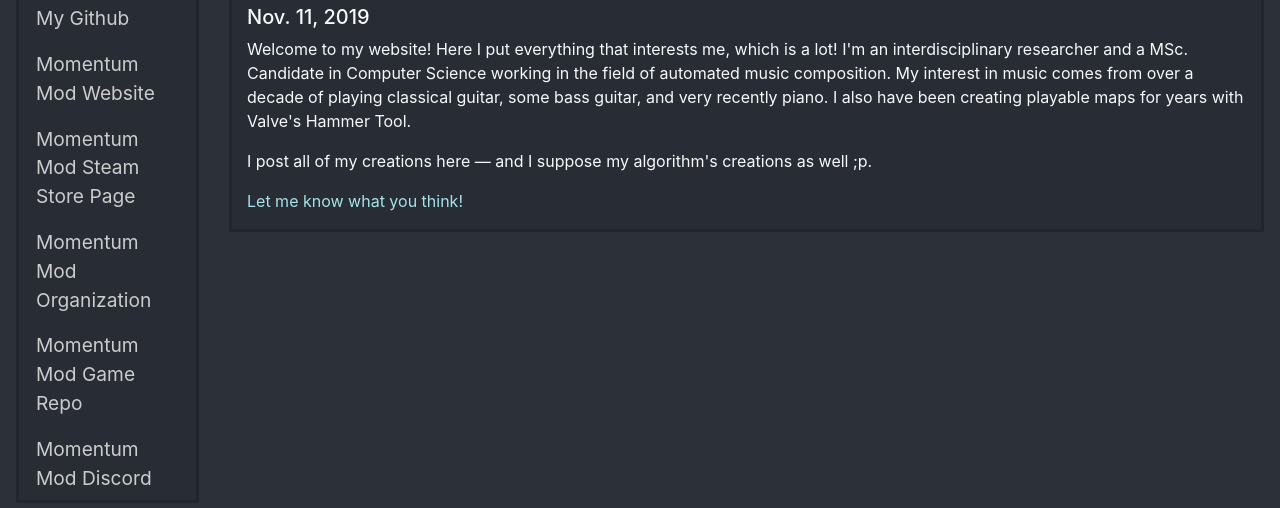
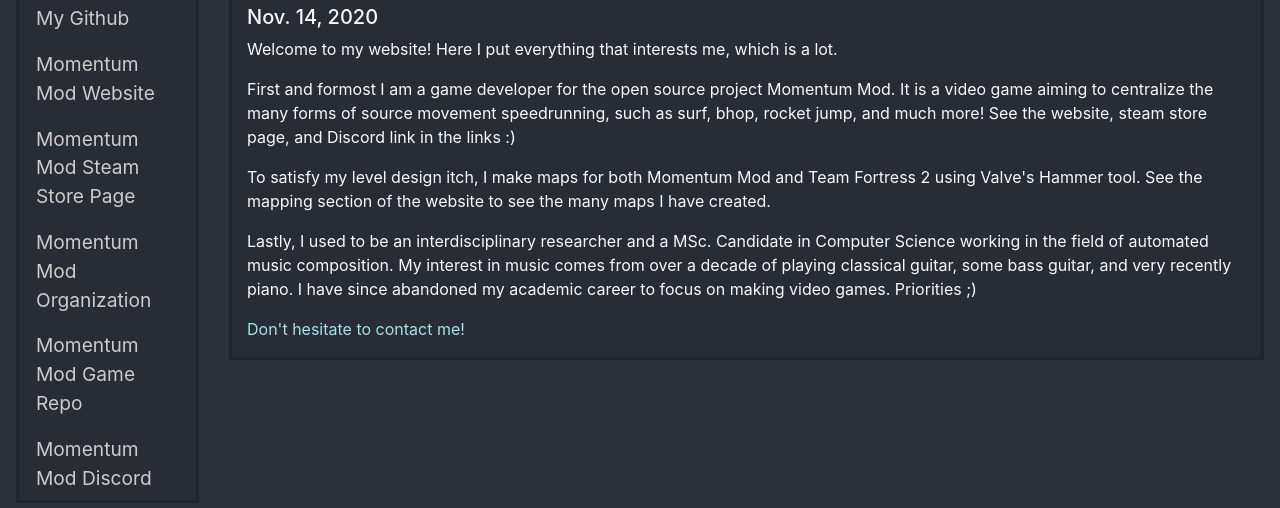
Before and after one commit to braem/portfolio-website, a website: page dist/index.html in a window 1280 px wide. Shown: the part 365-873 px from the top of the page. Drawn offline with Linux system fonts and the light colour scheme.

Commit message:
Update initial blog post

```diff
--- a/dist/blogposts/blog0.html
+++ b/dist/blogposts/blog0.html
@@ -1,11 +1,19 @@
 <p>
-Welcome to my website!
-Here I put everything that interests me, which is a lot!
-I'm an interdisciplinary researcher and a MSc. Candidate in Computer Science working in the field of automated music composition.
-My interest in music comes from over a decade of playing classical guitar, some bass guitar, and very recently piano.
-I also have been creating playable maps for years with Valve's Hammer Tool.
+  Welcome to my website!
+  Here I put everything that interests me, which is a lot.
 </p>
 <p>
-I post all of my creations here &mdash; and I suppose my algorithm's creations as well ;p.
+  First and formost I am a game developer for the open source project Momentum Mod.
+  It is a video game aiming to centralize the many forms of source movement speedrunning, such as surf, bhop, rocket jump, and much more!
+  See the website, steam store page, and Discord link in the links :)
 </p>
-<div id="link-wrapper"><a href="contact.html">Let me know what you think!</a></div>
+<p>
+  To satisfy my level design itch, I make maps for both Momentum Mod and Team Fortress 2 using Valve's Hammer tool.
+  See the mapping section of the website to see the many maps I have created.
+</p>
+<p>
+  Lastly, I used to be an interdisciplinary researcher and a MSc. Candidate in Computer Science working in the field of automated music composition.
+  My interest in music comes from over a decade of playing classical guitar, some bass guitar, and very recently piano.
+  I have since abandoned my academic career to focus on making video games. Priorities ;)
+</p>
+<div id="link-wrapper"><a href="contact.html">Don't hesitate to contact me!</a></div>
--- a/dist/index.html
+++ b/dist/index.html
@@ -21,7 +21,7 @@
     <script src="js/gif-fadeout.js"></script>
     <script>
       $(document).ready(function() { //add new blogs here
-        createBlogContent(0, "Hi! I'm brae :)", "Nov. 11, 2019");
+        createBlogContent(0, "Hi! I'm brae :)", "Nov. 14, 2020");
       });
     </script>
 </head>
```
